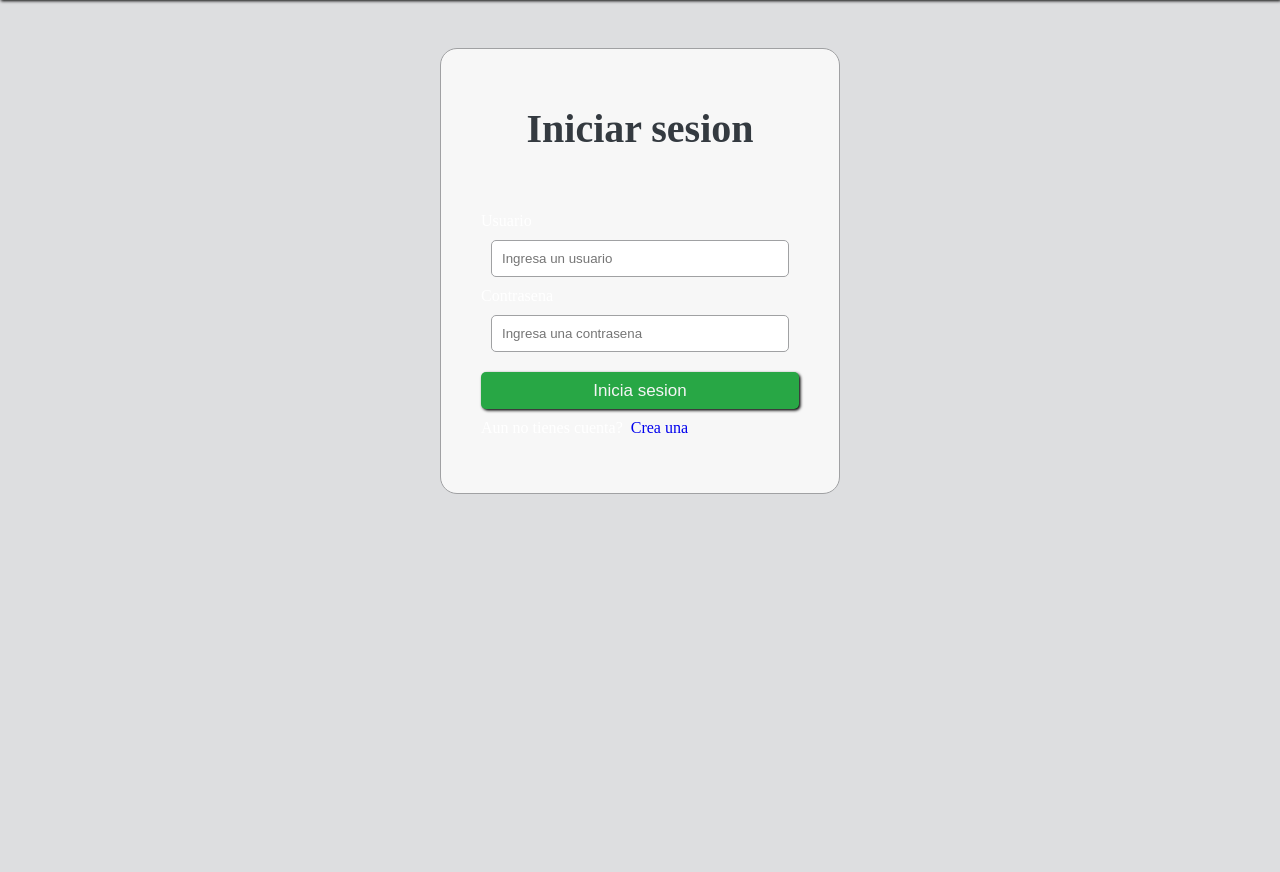
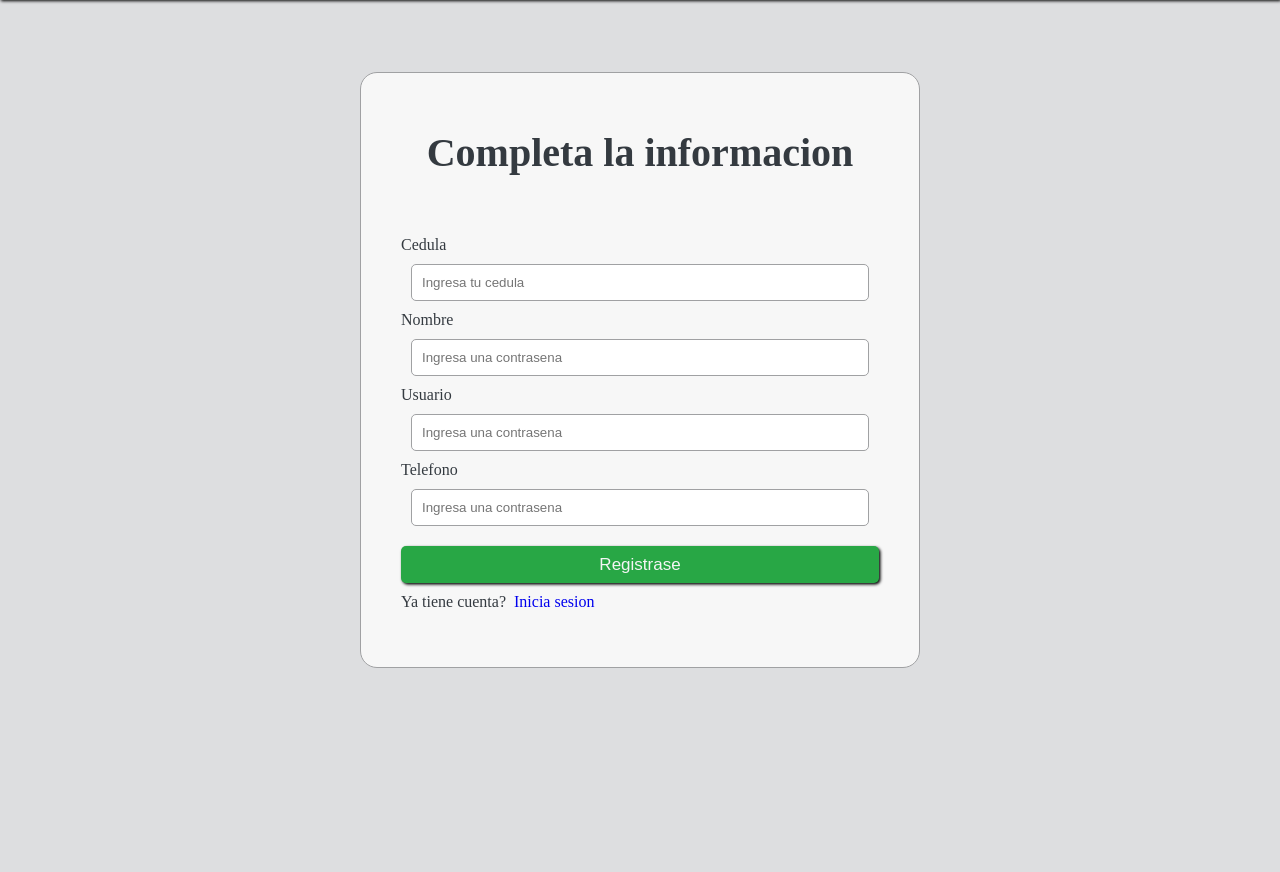
Before and after one commit to irvin0925/FeDaIr, a PHP site: page /Views/registro.php in a window 1280 px wide. Shown: the part 96-968 px from the top of the page. Before the commit the page ends 590 px from the top, so only its background shows below. Run offline with PHP 8.4, Linux system fonts and the light colour scheme.

Commit message:
Commit nav fixed

```diff
--- a/src/Assets/CSS/fidestore.css
+++ b/src/Assets/CSS/fidestore.css
@@ -13,6 +13,14 @@
 
 .box-login {
     width: 25em;
+    background-color: #f7f7f7;
+    padding: 3.5em 2.5em;
+    border-radius: 17px;
+    border-color: #a0a1a3;
+}
+
+.box-register {
+    width: 35em;
     background-color: #f7f7f7;
     padding: 3.5em 2.5em;
     border-radius: 17px;
@@ -60,4 +68,11 @@
         border-radius: 17px;
         border-color: #a0a1a3;
     }
+    .box-register {
+        width: 20em;
+        background-color: #f7f7f7;
+        padding: 3.5em 2.5em;
+        border-radius: 17px;
+        border-color: #a0a1a3;
+    }
 }
--- a/src/Assets/CSS/general.css
+++ b/src/Assets/CSS/general.css
@@ -1,4 +1,8 @@
 .nav {
+    position: fixed;
+    top: 0;
+    left: 0;
+    right: 0;
     display: flex;
     padding: 1.5em;
     box-sizing: border-box;
--- a/src/Views/Partials/headerClient.php
+++ b/src/Views/Partials/headerClient.php
@@ -16,8 +16,8 @@ $session = new Session();
     <title>FideStore</title>
 </head>
 
-<body class="body">
-    <nav class="nav text-white position-sticky">
+<body class="body mt-7">
+    <nav class="nav text-white">
         <a href="http://<?= $_SERVER['HTTP_HOST']; ?>" class="nav-title">FideStore</a>
         <ul class="nav-list">
             <li class="nav-item"><a href="#" class="text-white">Productos</a></li>
--- a/src/Views/registro.php
+++ b/src/Views/registro.php
@@ -2,24 +2,40 @@
 include './Partials/headerClient.php';
 ?>
 
-<div class="mt-2 box-center-h box-login text-accent border-solid border-w-1">
-    <h2 class="text-center mb">Iniciar sesion</h2>
+<div class="mt-2 box-center-h box-register text-accent border-solid border-w-1">
+    <h2 class="text-center mb">Completa la informacion</h2>
+    </p>
     <div class="form-group">
-        <label for="user">Usuario</label>
+        <label for="ced" class="text-accent">Cedula</label>
     </div>
     <div class="form-group">
-        <input type="text" name="user" id="user" class="form-content" placeholder="Ingresa un usuario">
+        <input type="text" name="ced" id="ced" class="form-content d-block w-100" placeholder="Ingresa tu cedula">
     </div>
     <div class="form-group">
-        <label for="pass">Contrasena</label>
+        <label for="nombre" class="text-accent">Nombre</label>
     </div>
     <div class="form-group">
-        <input type="password" name="pass" id="pass" class="form-content" placeholder="Ingresa una contrasena">
+        <input type="text" name="nombre" id="nombre" class="form-content d-block w-100" placeholder="Ingresa una contrasena">
     </div>
     <div class="form-group">
-        <input type="button" value="Inicia sesion" class="btn btn-success d-block w-100 mb-0">
+        <label for="usuario" class="text-accent">Usuario</label>
     </div>
     <div class="form-group">
-        <p class="text-center d-block">Aun no tienes cuenta?</p><a href="http://<?= $_SERVER['HTTP_HOST']; ?>/Views/registro.php">&nbsp; Crea una</a>
+        <input type="text" name="usuario" id="usuario" class="form-content d-block w-100" placeholder="Ingresa una contrasena">
+    </div>
+    <div class="form-group">
+        <label for="telefono" class="text-accent">Telefono</label>
+    </div>
+    <div class="form-group">
+        <input type="text" name="telefono" id="telefono" class="form-content d-block w-100" placeholder="Ingresa una contrasena">
+    </div>
+
+
+
+    <div class="form-group">
+        <input type="button" value="Registrase" class="btn btn-success d-block w-100 mb-0">
+    </div>
+    <div class="form-group">
+        <p class="text-center d-block text-accent">Ya tiene cuenta?</p><a href="http://<?= $_SERVER['HTTP_HOST']; ?>/Views/login.php">&nbsp; Inicia sesion</a>
     </div>
 </div>
```
